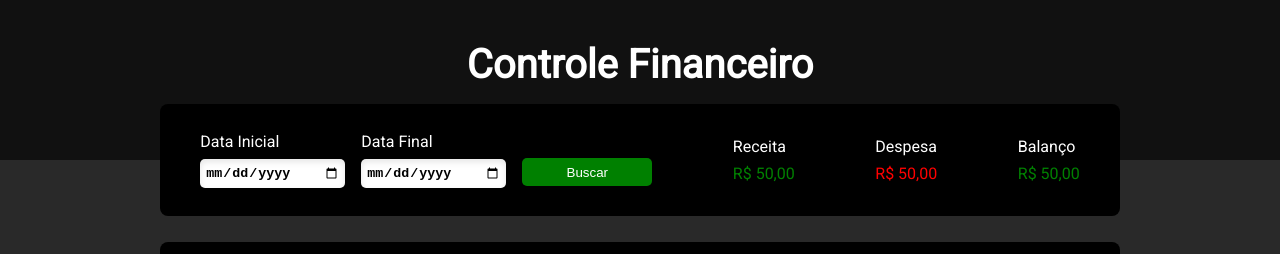
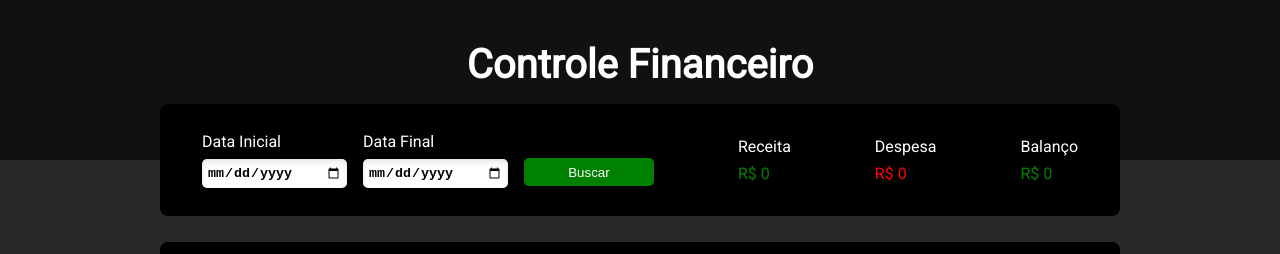
Before and after one commit to BernardoModerno/myfinancas, a React (Vite) app in the folder frontend/: page / in a window 1280 px wide. Shown: the top 254 px of the page. Built offline with nearby package versions, Linux system fonts and the light colour scheme; no server answers.

Commit message:
Calculo de Balanço, despesa e ganhos

```diff
--- a/frontend/src/components/Information/index.jsx
+++ b/frontend/src/components/Information/index.jsx
@@ -1,6 +1,29 @@
+import { useState } from 'react'
+import { api } from '../../services/api'
 import './styles.css'
 
-export const Information = () => {
+export const Information = ({list}) => {
+
+    const [ganho, setGanho] = useState(0)
+    const [despesas, setDespesas] = useState(0)
+    const [balanco, setBalanco] = useState(0)
+
+    console.log(list);
+
+    list.map(financa => {
+        api.get(`/pesquisar/financa/categoria_id/${financa.categoria_id}`).then(
+            response => {
+                if(response.data.Categoria.descricao === 'Ganho') {
+                    setGanho(response.data.saldo)
+                }
+                if (response.data.Categoria.descricao === 'Despesa') {
+                    setDespesas(response.data.saldo)
+                }
+                setBalanco(ganho - despesas)
+            }
+        )
+    })
+
     return (
         <section>
             <div className="input-date">
@@ -21,17 +44,17 @@ export const Information = () => {
 
             <div className="info-values">
                 <p>Receita</p>
-                <span className="span-green"> R$ 50,00</span>
+                <span className="span-green"> R$ {ganho}</span>
             </div>
 
             <div className="info-values">
                 <p>Despesa</p>
-                <span className="span-red"> R$ 50,00</span>
+                <span className="span-red"> R$ {despesas}</span>
             </div>
 
             <div className="info-values">
                 <p>Balanço</p>
-                <span className="span-green"> R$ 50,00</span>
+                <span className="span-green"> R$ {balanco}</span>
             </div>
         </section>
     )
--- a/frontend/src/pages/Home/index.jsx
+++ b/frontend/src/pages/Home/index.jsx
@@ -32,7 +32,7 @@ export const Home = () => {
     return (
         <div className="container">
             <Header />
-            <Information />
+            <Information list={list}/>
             <InputsContainer addItens={handleSalveItens} />
             <InfoTable list={list} />
         </div>
```
